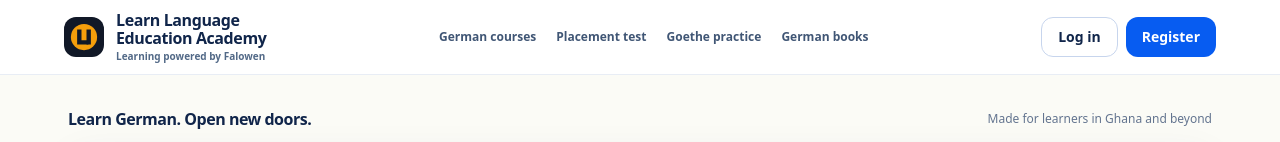
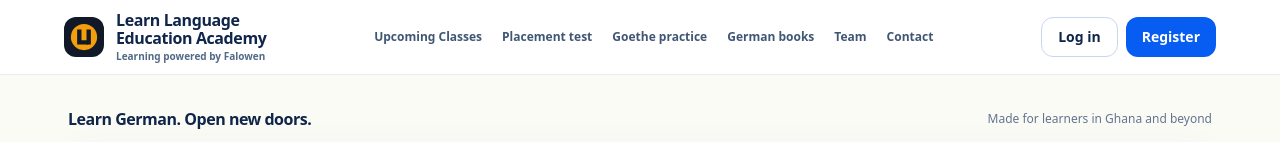
Before and after one commit to learngermanghana/learngermanghana-site, a Next.js app: page / in a window 1280 px wide. Shown: the top 142 px of the page. Built offline with nearby package versions, Linux system fonts and the light colour scheme.

Commit message:
Link Team directly to Falowen visitor guide and add Upcoming Classes and Contact to all navigation

```diff
--- a/src/components/Navbar.tsx
+++ b/src/components/Navbar.tsx
@@ -7,15 +7,15 @@ import { useState } from "react";
 import { SITE, LINKS } from "@/lib/site";
 
 const navItems = [
-  { label: "German courses", href: LINKS.classes },
+  { label: "Upcoming Classes", href: LINKS.classes },
   { label: "Placement test", href: LINKS.placementTest },
   { label: "Goethe practice", href: "https://www.falowen.app/exam-practice" },
   { label: "German books", href: LINKS.books },
+  { label: "Team", href: LINKS.visitorGuide },
+  { label: "Contact", href: "/contact" },
 ];
 const mobileExtras = [
-  { label: "How Falowen works", href: LINKS.visitorGuide },
-  { label: "Our team", href: "/tutors" },
-  { label: "Contact", href: "/contact" },
+  { label: "About the academy", href: "/about" },
 ];
 
 export function Navbar() {
```
